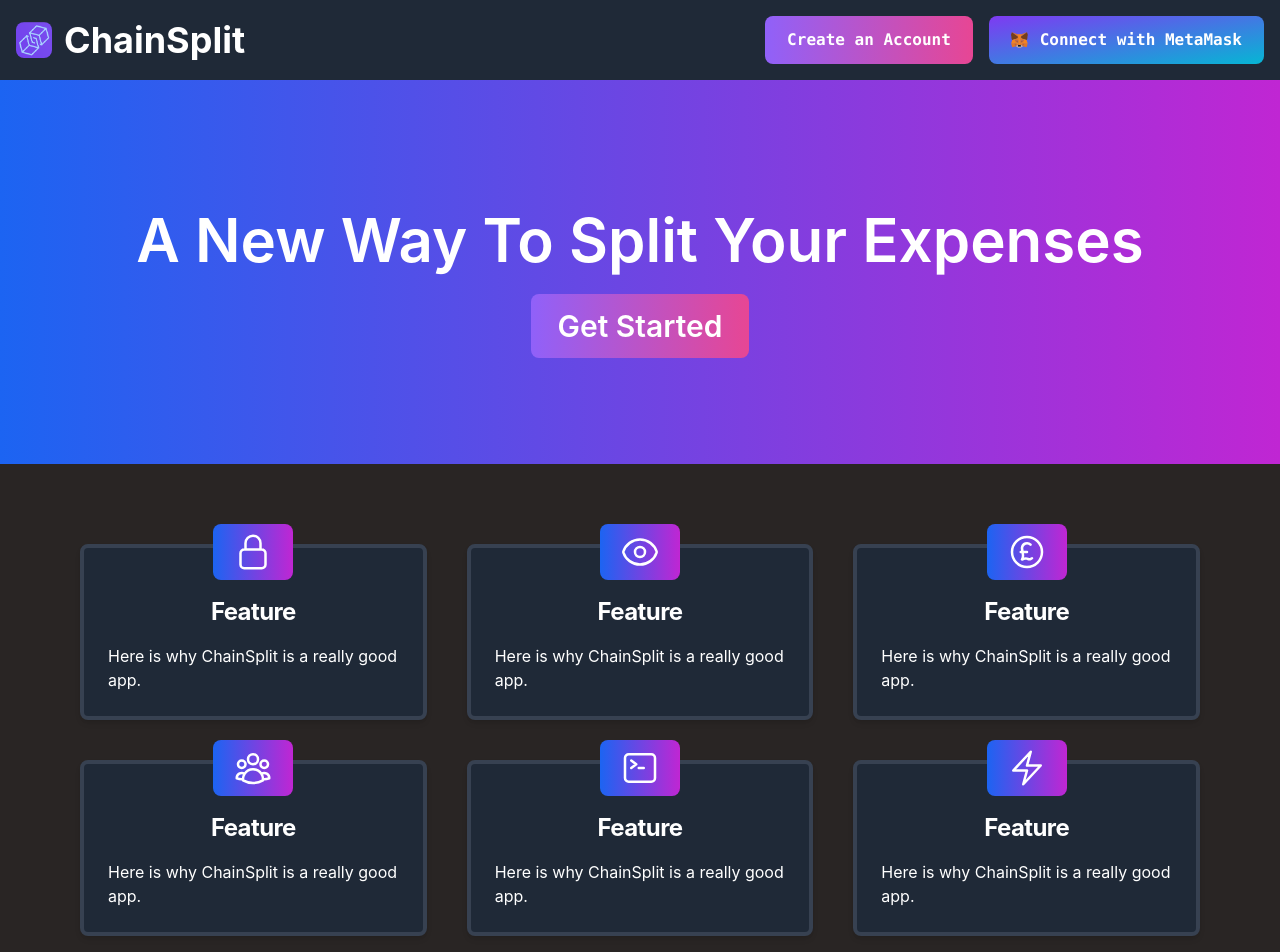
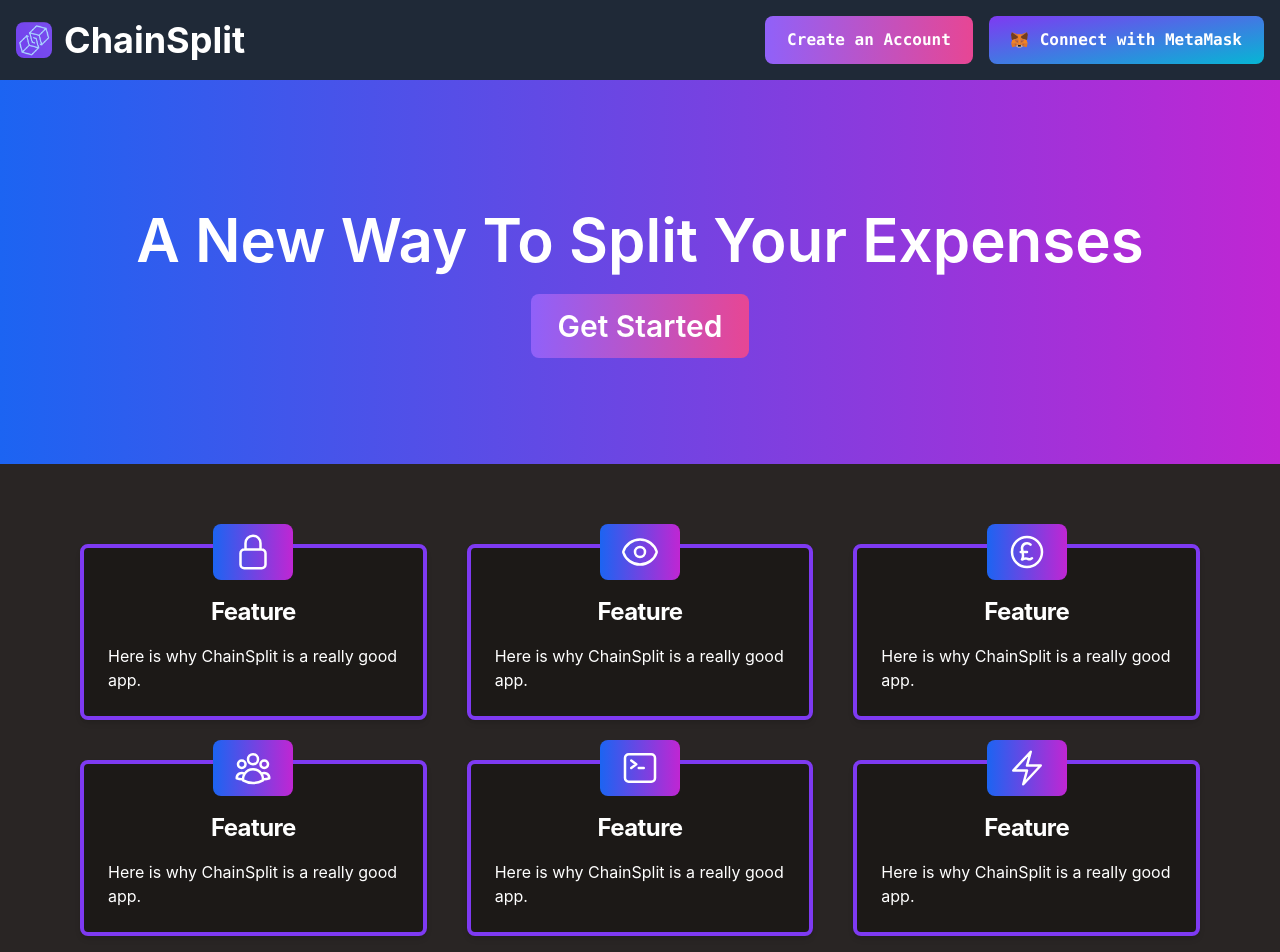
Before and after one commit to karan2605/Chain-Split, a React (Create React App) app: page /home in a window 1280 px wide. Shown: the top 952 px of the page. Built offline with nearby package versions, Linux system fonts and the light colour scheme.

Commit message:
card styling

```diff
--- a/src/components/HomeInfo.js
+++ b/src/components/HomeInfo.js
@@ -9,7 +9,7 @@ import { HiOutlineBolt } from "react-icons/hi2";
 const HomeInfo = () => {
     return(
         <div className="grid grid-cols-3 gap-10 pr-20 pl-20 justify-center h-2/4 px-20 py-20">
-            <Card className="border-4 border-purple-600 bg-stone-900 place-content-center">
+            <Card className={"dark:border-4 dark:border-purple-600 dark:bg-stone-900 place-content-center"}>
                 <div className="flex flex-col items-center">
                     <div class="w-20 bg-gradient-to-r from-blue-600 to-fuchsia-600 -mt-12 rounded-lg overflow-hidden py-2">
                         <HiOutlineLockClosed className="h-10 w-20 text-white"/>
@@ -22,7 +22,7 @@ const HomeInfo = () => {
                     </p>
                 </div>
             </Card>
-            <Card className="border-4 border-purple-600 bg-stone-900 place-content-center">
+            <Card className={"dark:border-4 dark:border-purple-600 dark:bg-stone-900 place-content-center"}>
                 <div className="flex flex-col items-center">
                     <div class="w-20 bg-gradient-to-r from-blue-600 to-fuchsia-600 -mt-12 rounded-lg overflow-hidden py-2">
                         <HiOutlineEye className="h-10 w-20 text-white"/>
@@ -35,7 +35,7 @@ const HomeInfo = () => {
                     </p>
                 </div>
             </Card>
-            <Card className="border-4 border-purple-600 bg-stone-900 place-content-center">
+            <Card className={"dark:border-4 dark:border-purple-600 dark:bg-stone-900 place-content-center"}>
                 <div className="flex flex-col items-center">
                     <div class="w-20 bg-gradient-to-r from-blue-600 to-fuchsia-600 -mt-12 rounded-lg overflow-hidden py-2">
                         <HiOutlineCurrencyPound className="h-10 w-20 text-white"/>
@@ -48,7 +48,7 @@ const HomeInfo = () => {
                     </p>
                 </div>
             </Card>
-            <Card className="border-4 border-purple-600 bg-stone-900 place-content-center">
+            <Card className={"dark:border-4 dark:border-purple-600 dark:bg-stone-900 place-content-center"}>
                 <div className="flex flex-col items-center">
                     <div class="w-20 bg-gradient-to-r from-blue-600 to-fuchsia-600 -mt-12 rounded-lg overflow-hidden py-2">
                         <HiOutlineUserGroup className="h-10 w-20 text-white"/>
@@ -61,7 +61,7 @@ const HomeInfo = () => {
                     </p>
                 </div>
             </Card>
-            <Card className="border-4 border-purple-600 bg-stone-900 place-content-center">
+            <Card className={"dark:border-4 dark:border-purple-600 dark:bg-stone-900 place-content-center"}>
                 <div className="flex flex-col items-center">
                     <div class="w-20 bg-gradient-to-r from-blue-600 to-fuchsia-600 -mt-12 rounded-lg overflow-hidden py-2">
                         <HiOutlineCommandLine className="h-10 w-20 text-white"/>
@@ -74,7 +74,7 @@ const HomeInfo = () => {
                     </p>
                 </div>
             </Card>
-            <Card className="border-4 border-purple-600 bg-stone-900 place-content-center">
+            <Card className={"dark:border-4 dark:border-purple-600 dark:bg-stone-900 place-content-center"}>
                 <div className="flex flex-col items-center">
                     <div class="w-20 bg-gradient-to-r from-blue-600 to-fuchsia-600 -mt-12 rounded-lg overflow-hidden py-2">
                         <HiOutlineBolt className="h-10 w-20 text-white"/>
```
